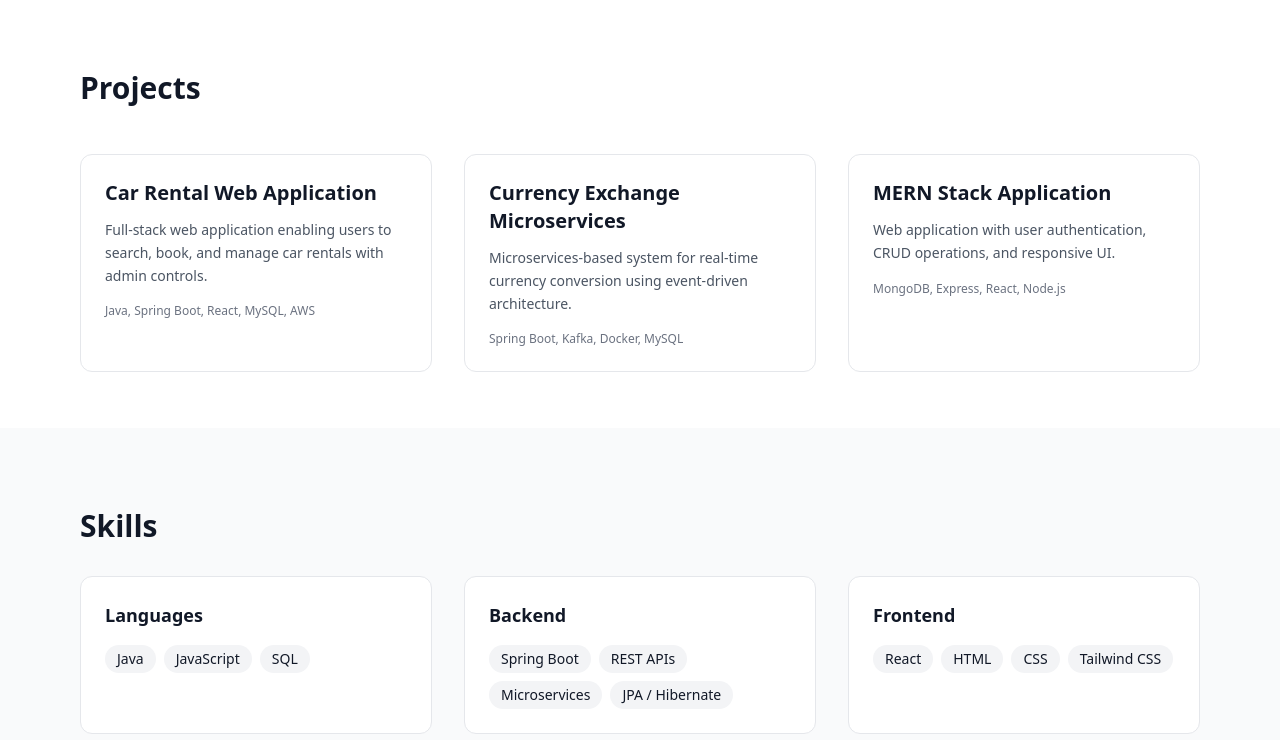
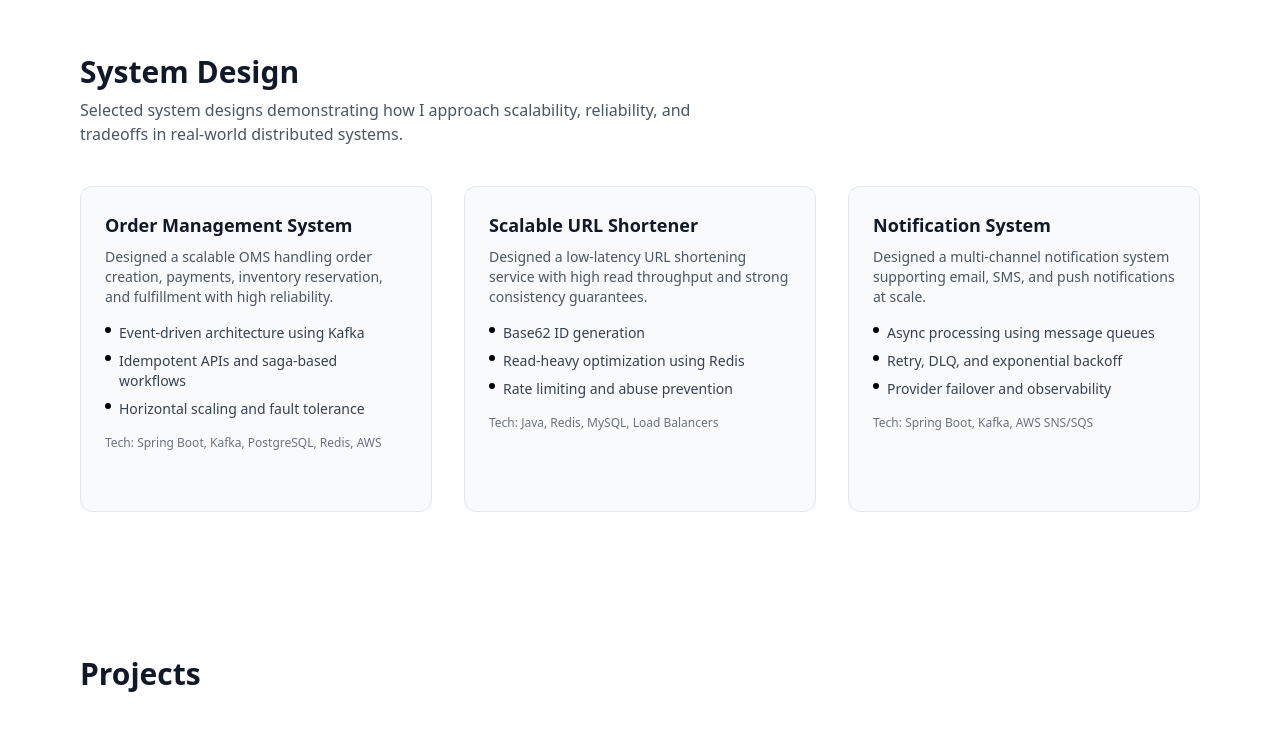
Before and after one commit to jaykumarbamania/My_Portfolio, a React (Vite) app: page / in a window 1280 px wide. Shown: the part 2794-3534 px from the top of the page. Built offline with nearby package versions, Linux system fonts and the light colour scheme.

Commit message:
system design basic details

```diff
--- a/src/App.jsx
+++ b/src/App.jsx
@@ -6,6 +6,7 @@ import Experience from "./sections/Experience";
 import Hero from "./sections/Hero";
 import Projects from "./sections/Projects";
 import Skills from "./sections/Skills";
+import SystemDesign from "./sections/SystemDesign";
 
 function App() {
   return (
@@ -14,6 +15,7 @@ function App() {
       <Hero />
       <EngineeringPhilosophy />
       <Experience />
+      <SystemDesign />
       <Projects />
       <Skills />
       <Contact />
--- /dev/null
+++ b/src/sections/SystemDesign.jsx
@@ -0,0 +1,89 @@
+const systemDesigns = [
+  {
+    title: "Order Management System",
+    description:
+      "Designed a scalable OMS handling order creation, payments, inventory reservation, and fulfillment with high reliability.",
+    highlights: [
+      "Event-driven architecture using Kafka",
+      "Idempotent APIs and saga-based workflows",
+      "Horizontal scaling and fault tolerance",
+    ],
+    tech: "Spring Boot, Kafka, PostgreSQL, Redis, AWS",
+  },
+  {
+    title: "Scalable URL Shortener",
+    description:
+      "Designed a low-latency URL shortening service with high read throughput and strong consistency guarantees.",
+    highlights: [
+      "Base62 ID generation",
+      "Read-heavy optimization using Redis",
+      "Rate limiting and abuse prevention",
+    ],
+    tech: "Java, Redis, MySQL, Load Balancers",
+  },
+  {
+    title: "Notification System",
+    description:
+      "Designed a multi-channel notification system supporting email, SMS, and push notifications at scale.",
+    highlights: [
+      "Async processing using message queues",
+      "Retry, DLQ, and exponential backoff",
+      "Provider failover and observability",
+    ],
+    tech: "Spring Boot, Kafka, AWS SNS/SQS",
+  },
+];
+
+const SystemDesign = () => {
+  return (
+    <section id="system-design" className="py-16 bg-white">
+      <div className="max-w-6xl mx-auto px-4">
+        <h2 className="text-3xl font-bold text-gray-900 mb-2">
+          System Design
+        </h2>
+        <p className="text-gray-600 mb-10 max-w-2xl">
+          Selected system designs demonstrating how I approach scalability,
+          reliability, and tradeoffs in real-world distributed systems.
+        </p>
+
+        <div className="grid md:grid-cols-2 lg:grid-cols-3 gap-8">
+          {systemDesigns.map((design) => (
+            <div
+              key={design.title}
+              className="group bg-gray-50 border rounded-xl p-6
+                         transition-all duration-300
+                         hover:-translate-y-1 hover:shadow-xl hover:border-gray-400"
+            >
+              <h3 className="text-lg font-semibold text-gray-900 mb-2">
+                {design.title}
+              </h3>
+
+              <p className="text-sm text-gray-600 mb-4">
+                {design.description}
+              </p>
+
+              <ul className="space-y-2 text-sm text-gray-700 mb-4">
+                {design.highlights.map((item) => (
+                  <li key={item} className="flex gap-2">
+                    <span className="mt-1 w-1.5 h-1.5 bg-black rounded-full" />
+                    {item}
+                  </li>
+                ))}
+              </ul>
+
+              <div className="text-xs text-gray-500 font-medium">
+                Tech: {design.tech}
+              </div>
+
+              <div className="mt-4 text-sm font-medium text-black opacity-0 group-hover:opacity-100 transition">
+                View design →
+              </div>
+            </div>
+          ))}
+        </div>
+      </div>
+    </section>
+  );
+};
+
+export default SystemDesign;
```
